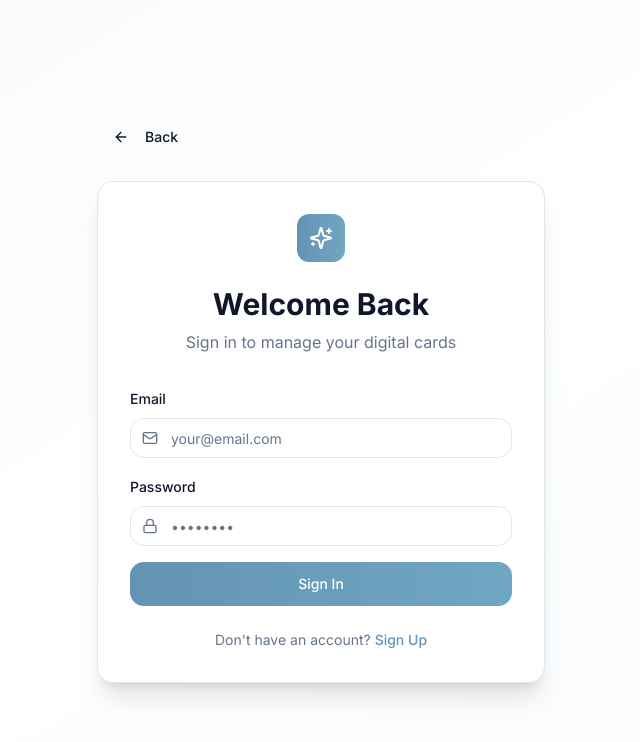
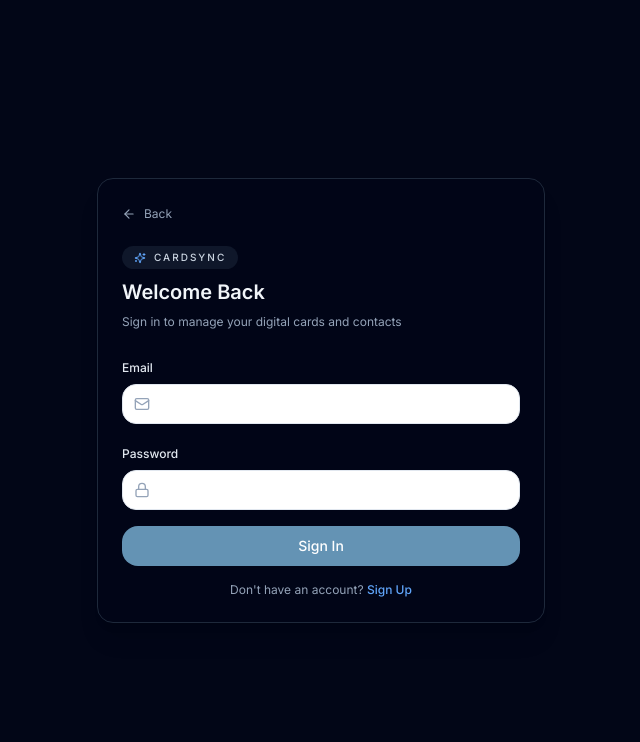
Before and after one commit to himnu2025-blip/CardSync, a React (Vite) app: page / in a window 1280 px wide. Both pictures are taken after a click on the button "Login". Shown: the top 742 px of the page, without its empty margins (319-959 px from the left). Built offline with nearby package versions, Linux system fonts and the light colour scheme.

Commit message:
Update LoginPage.tsx

```diff
--- a/src/pages/LoginPage.tsx
+++ b/src/pages/LoginPage.tsx
@@ -1,39 +1,39 @@
-import { useState } from 'react';
-import { ArrowLeft, Mail, Lock, Sparkles, User } from 'lucide-react';
-import { Button } from '@/components/ui/button';
-import { Input } from '@/components/ui/input';
-import { Label } from '@/components/ui/label';
-import { Page } from '@/App';
-import { useAuth } from '@/contexts/AuthContext';
-import { authService } from '@/lib/authService';
-import { showToast } from '@/hooks/useToast';
+import { useState } from "react";
+import { ArrowLeft, Mail, Lock, Sparkles, User } from "lucide-react";
+import { Button } from "@/components/ui/button";
+import { Input } from "@/components/ui/input";
+import { Label } from "@/components/ui/label";
+import { Page } from "@/App";
+import { useAuth } from "@/contexts/AuthContext";
+import { authService } from "@/lib/authService";
+import { showToast } from "@/hooks/useToast";
 
 interface LoginPageProps {
-  mode: 'login' | 'signup';
+  mode: "login" | "signup";
   onNavigate: (page: Page) => void;
 }
 
 export default function LoginPage({ mode, onNavigate }: LoginPageProps) {
   const { login } = useAuth();
-  const [isSignup, setIsSignup] = useState(mode === 'signup');
-  const [step, setStep] = useState<'email' | 'otp' | 'complete'>('email');
+  const [isSignup, setIsSignup] = useState(mode === "signup");
+  const [step, setStep] = useState<"email" | "otp" | "complete">("email");
   const [loading, setLoading] = useState(false);
-  const [email, setEmail] = useState('');
-  const [password, setPassword] = useState('');
-  const [fullName, setFullName] = useState('');
-  const [otp, setOtp] = useState('');
+
+  const [email, setEmail] = useState("");
+  const [password, setPassword] = useState("");
+  const [fullName, setFullName] = useState("");
+  const [otp, setOtp] = useState("");
 
   const handleSendOtp = async (e: React.FormEvent) => {
     e.preventDefault();
     if (!email) return;
-
     setLoading(true);
     try {
       await authService.sendOtp(email);
-      showToast('OTP sent to your email', 'success');
-      setStep('otp');
+      showToast("OTP sent to your email", "success");
+      setStep("otp");
     } catch (error: any) {
-      showToast(error.message || 'Failed to send OTP', 'error');
+      showToast(error.message || "Failed to send OTP", "error");
     } finally {
       setLoading(false);
     }
@@ -42,16 +42,20 @@ export default function LoginPage({ mode, onNavigate }: LoginPageProps) {
   const handleVerifyOtp = async (e: React.FormEvent) => {
     e.preventDefault();
     if (!email || !otp || !password || !fullName) return;
-
     setLoading(true);
     try {
-      const user = await authService.verifyOtpAndSetPassword(email, otp, password, fullName);
+      const user = await authService.verifyOtpAndSetPassword(
+        email,
+        otp,
+        password,
+        fullName
+      );
       if (user) {
         login(authService.mapUser(user));
-        onNavigate('dashboard');
+        onNavigate("dashboard");
       }
     } catch (error: any) {
-      showToast(error.message || 'Verification failed', 'error');
+      showToast(error.message || "Verification failed", "error");
       setLoading(false);
     }
   };
@@ -59,81 +63,105 @@ export default function LoginPage({ mode, onNavigate }: LoginPageProps) {
   const handleLogin = async (e: React.FormEvent) => {
     e.preventDefault();
     if (!email || !password) return;
-
     setLoading(true);
     try {
       const user = await authService.signInWithPassword(email, password);
       if (user) {
         login(authService.mapUser(user));
-        onNavigate('dashboard');
+        onNavigate("dashboard");
       }
     } catch (error: any) {
-      showToast(error.message || 'Login failed', 'error');
+      showToast(error.message || "Login failed", "error");
       setLoading(false);
     }
   };
 
+  const formSubmitHandler =
+    isSignup && step === "email"
+      ? handleSendOtp
+      : isSignup && step === "otp"
+      ? handleVerifyOtp
+      : handleLogin;
+
+  const primaryButtonLabel = loading
+    ? "Please wait..."
+    : isSignup
+    ? step === "email"
+      ? "Send Verification Code"
+      : "Create Account"
+    : "Sign In";
+
   return (
-    <div className="min-h-screen bg-gradient-to-br from-primary/5 via-background to-accent/5 flex items-center justify-center p-4">
-      <div className="w-full max-w-md">
-        <Button
-          variant="ghost"
-          onClick={() => onNavigate('landing')}
-          className="mb-6"
+    <div className="min-h-screen bg-slate-950 text-slate-100">
+      <div className="flex min-h-screen items-center justify-center px-4">
+        <div className="w-full max-w-md rounded-2xl border border-slate-800 bg-slate-950/80 p-6 shadow-xl">
+          <button
+            type="button"
+            onClick={() => onNavigate("landing")}
+            className="mb-6 inline-flex items-center gap-2 text-xs text-slate-400 hover:text-slate-100"
           >
-          <ArrowLeft className="w-4 h-4 mr-2" />
+            <ArrowLeft className="h-3.5 w-3.5" />
             Back
-        </Button>
+          </button>
 
-        <div className="bg-card border border-border rounded-2xl p-8 shadow-xl">
-          <div className="flex items-center justify-center mb-6">
-            <div className="w-12 h-12 rounded-xl gradient-primary flex items-center justify-center">
-              <Sparkles className="w-6 h-6 text-white" />
+          <div className="mb-6 space-y-2">
+            <div className="inline-flex items-center gap-2 rounded-full bg-slate-900 px-3 py-1 text-[10px] font-medium uppercase tracking-[0.2em] text-slate-300">
+              <Sparkles className="h-3 w-3 text-blue-400" />
+              CardSync
             </div>
+            <h1 className="text-xl font-semibold">
+              {isSignup
+                ? step === "otp"
+                  ? "Verify Your Email"
+                  : "Create Account"
+                : "Welcome Back"}
+            </h1>
+            <p className="text-xs text-slate-400">
+              {isSignup
+                ? step === "otp"
+                  ? "Enter the code sent to your email"
+                  : "Start creating your digital business card"
+                : "Sign in to manage your digital cards and contacts"}
+            </p>
           </div>
 
-          <h1 className="text-3xl font-bold text-center mb-2">
-            {isSignup ? (step === 'otp' ? 'Verify Your Email' : 'Create Account') : 'Welcome Back'}
-          </h1>
-          <p className="text-muted-foreground text-center mb-8">
-            {isSignup
-              ? step === 'otp'
-                ? 'Enter the code sent to your email'
-                : 'Start creating your digital business card'
-              : 'Sign in to manage your digital cards'}
-          </p>
-
-          <form onSubmit={isSignup ? (step === 'email' ? handleSendOtp : handleVerifyOtp) : handleLogin} className="space-y-4">
-            {(!isSignup || step === 'email') && (
+          <form onSubmit={formSubmitHandler} className="space-y-4">
+            {/* Email (always in email step OR login) */}
+            {(!isSignup || step === "email") && (
               <>
-                <div className="space-y-2">
-                  <Label htmlFor="email">Email</Label>
+                <div className="space-y-1.5">
+                  <Label htmlFor="email" className="text-xs text-slate-200">
+                    Email
+                  </Label>
                   <div className="relative">
-                    <Mail className="absolute left-3 top-1/2 -translate-y-1/2 w-4 h-4 text-muted-foreground" />
+                    <Mail className="pointer-events-none absolute left-3 top-1/2 h-4 w-4 -translate-y-1/2 text-slate-400" />
                     <Input
                       id="email"
                       type="email"
-                      placeholder="your@email.com"
+                      className="pl-9 text-sm"
                       value={email}
                       onChange={(e) => setEmail(e.target.value)}
-                      className="pl-10"
                       required
                     />
                   </div>
                 </div>
 
                 {!isSignup && (
-                  <div className="space-y-2">
-                    <Label htmlFor="password">Password</Label>
+                  <div className="space-y-1.5">
+                    <Label
+                      htmlFor="password"
+                      className="text-xs text-slate-200"
+                    >
+                      Password
+                    </Label>
                     <div className="relative">
-                      <Lock className="absolute left-3 top-1/2 -translate-y-1/2 w-4 h-4 text-muted-foreground" />
+                      <Lock className="pointer-events-none absolute left-3 top-1/2 h-4 w-4 -translate-y-1/2 text-slate-400" />
                       <Input
                         id="password"
                         type="password"
-                        placeholder="••••••••"
+                        className="pl-9 text-sm"
                         value={password}
                         onChange={(e) => setPassword(e.target.value)}
-                        className="pl-10"
                         required
                       />
                     </div>
@@ -142,49 +170,62 @@ export default function LoginPage({ mode, onNavigate }: LoginPageProps) {
               </>
             )}
 
-            {isSignup && step === 'otp' && (
+            {/* Signup OTP + extra fields */}
+            {isSignup && step === "otp" && (
               <>
-                <div className="space-y-2">
-                  <Label htmlFor="otp">Verification Code</Label>
+                <div className="space-y-1.5">
+                  <Label htmlFor="otp" className="text-xs text-slate-200">
+                    Verification Code
+                  </Label>
                   <Input
                     id="otp"
                     type="text"
-                    placeholder="Enter 6-digit code"
+                    maxLength={6}
+                    className="text-sm tracking-[0.3em]"
                     value={otp}
                     onChange={(e) => setOtp(e.target.value)}
-                    maxLength={6}
                     required
                   />
-                  <p className="text-xs text-muted-foreground">Check your email for the verification code</p>
+                  <p className="text-[11px] text-slate-400">
+                    Check your email for the verification code.
+                  </p>
                 </div>
 
-                <div className="space-y-2">
-                  <Label htmlFor="fullName">Full Name</Label>
+                <div className="space-y-1.5">
+                  <Label
+                    htmlFor="fullName"
+                    className="text-xs text-slate-200"
+                  >
+                    Full Name
+                  </Label>
                   <div className="relative">
-                    <User className="absolute left-3 top-1/2 -translate-y-1/2 w-4 h-4 text-muted-foreground" />
+                    <User className="pointer-events-none absolute left-3 top-1/2 h-4 w-4 -translate-y-1/2 text-slate-400" />
                     <Input
                       id="fullName"
                       type="text"
-                      placeholder="Your name"
+                      className="pl-9 text-sm"
                       value={fullName}
                       onChange={(e) => setFullName(e.target.value)}
-                      className="pl-10"
                       required
                     />
                   </div>
                 </div>
 
-                <div className="space-y-2">
-                  <Label htmlFor="newPassword">Password</Label>
+                <div className="space-y-1.5">
+                  <Label
+                    htmlFor="passwordSignup"
+                    className="text-xs text-slate-200"
+                  >
+                    Password
+                  </Label>
                   <div className="relative">
-                    <Lock className="absolute left-3 top-1/2 -translate-y-1/2 w-4 h-4 text-muted-foreground" />
+                    <Lock className="pointer-events-none absolute left-3 top-1/2 h-4 w-4 -translate-y-1/2 text-slate-400" />
                     <Input
-                      id="newPassword"
+                      id="passwordSignup"
                       type="password"
-                      placeholder="Create a password"
+                      className="pl-9 text-sm"
                       value={password}
                       onChange={(e) => setPassword(e.target.value)}
-                      className="pl-10"
                       required
                     />
                   </div>
@@ -192,45 +233,50 @@ export default function LoginPage({ mode, onNavigate }: LoginPageProps) {
               </>
             )}
 
-            <Button type="submit" className="w-full gradient-primary h-11" disabled={loading}>
-              {loading ? 'Please wait...' : (isSignup ? (step === 'email' ? 'Send Verification Code' : 'Create Account') : 'Sign In')}
+            <Button
+              type="submit"
+              disabled={loading}
+              className="mt-2 w-full rounded-lg text-sm font-medium"
+            >
+              {primaryButtonLabel}
             </Button>
           </form>
 
-          <div className="mt-6 text-center">
-            {step === 'email' && (
-              <p className="text-sm text-muted-foreground">
-                {isSignup ? 'Already have an account?' : "Don't have an account?"}{' '}
+          {/* Toggle login/signup */}
+          {step === "email" && (
+            <div className="mt-4 text-center text-xs text-slate-400">
+              {isSignup ? "Already have an account?" : "Don't have an account?"}{" "}
               <button
                 type="button"
                 onClick={() => {
                   setIsSignup(!isSignup);
-                    setStep('email');
-                    setEmail('');
-                    setPassword('');
-                    setFullName('');
-                    setOtp('');
+                  setStep("email");
+                  setEmail("");
+                  setPassword("");
+                  setFullName("");
+                  setOtp("");
                 }}
-                  className="text-primary hover:underline font-medium"
+                className="font-medium text-blue-400 hover:underline"
               >
-                  {isSignup ? 'Sign In' : 'Sign Up'}
+                {isSignup ? "Sign In" : "Sign Up"}
               </button>
-              </p>
+            </div>
           )}
 
-            {isSignup && step === 'otp' && (
+          {isSignup && step === "otp" && (
+            <div className="mt-3 text-center">
               <button
                 type="button"
                 onClick={() => {
-                  setStep('email');
-                  setOtp('');
+                  setStep("email");
+                  setOtp("");
                 }}
-                className="text-sm text-muted-foreground hover:text-foreground"
+                className="text-xs text-slate-400 hover:text-slate-100"
               >
                 ← Back to email
               </button>
+            </div>
           )}
-          </div>
         </div>
       </div>
     </div>
```
Lines whose indentation alone changed are shown as unchanged.
